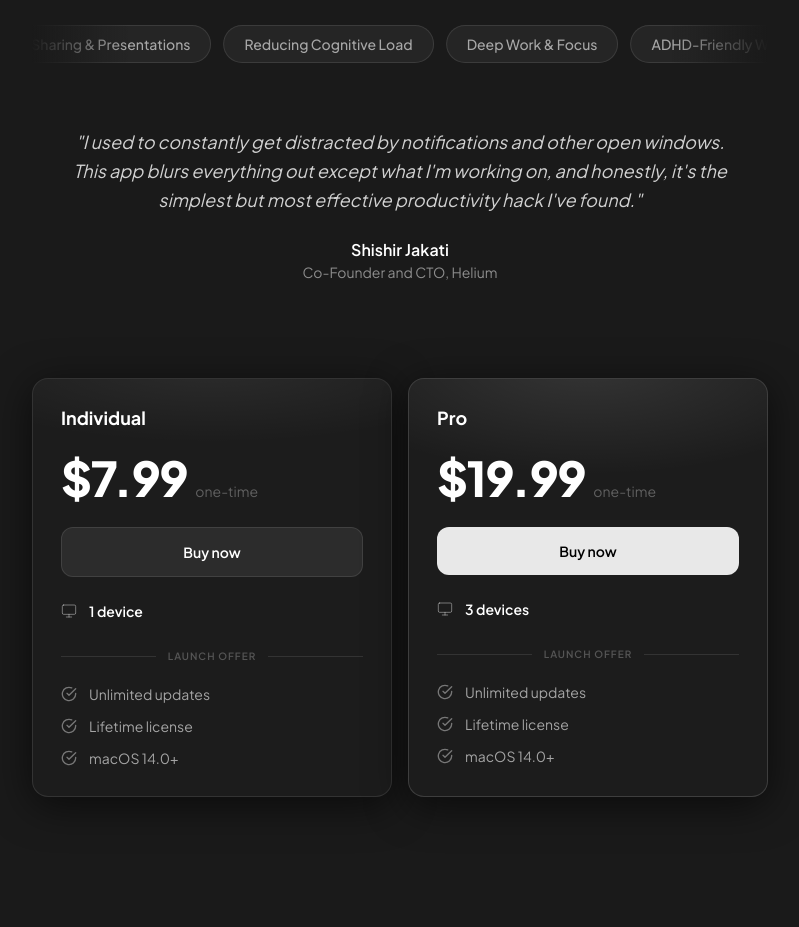
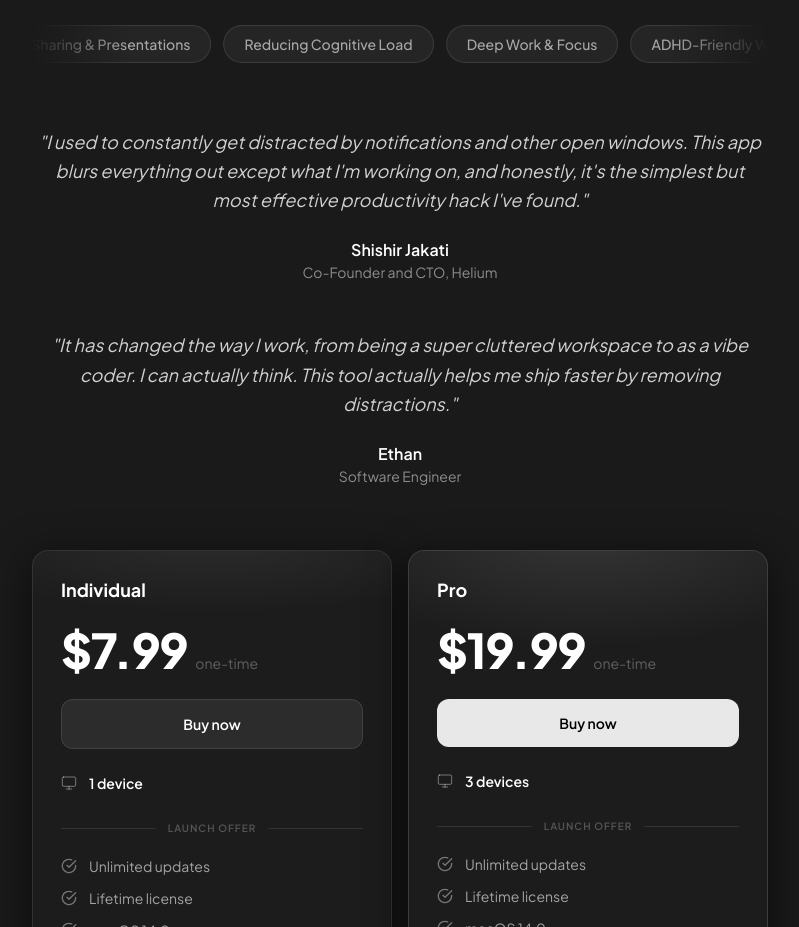
Before and after one commit to Abjcodes/muffle-web, a Next.js app: page / in a window 1280 px wide. Shown: the part 2163-3090 px from the top of the page, without its empty margins (240-1039 px from the left). Built offline with nearby package versions, Linux system fonts and the light colour scheme.

Commit message:
Added second testimonial

```diff
--- a/app/page.tsx
+++ b/app/page.tsx
@@ -298,15 +298,24 @@ export default function Home() {
           </div>
         </div>
 
-        {/* Testimonial */}
-        <div id="testimonial" className="mb-24 flex justify-center">
-          <div className="max-w-2xl text-center">
+        {/* Testimonials */}
+        <div id="testimonial" className="mb-16 flex flex-col gap-12 items-center">
+          <div className="w-full text-center">
             <p className="text-white/80 text-lg leading-relaxed italic mb-6">
               "I used to constantly get distracted by notifications and other open windows. This app blurs everything out except what I'm working on, and honestly, it's the simplest but most effective productivity hack I've found."
             </p>
             <div>
               <p className="text-white font-semibold">Shishir Jakati</p>
               <p className="text-white/50 text-sm">Co-Founder and CTO, Helium</p>
+            </div>
+          </div>
+          <div className="w-full text-center">
+            <p className="text-white/80 text-lg leading-relaxed italic mb-6">
+              "It has changed the way I work, from being a super cluttered workspace to as a vibe coder. I can actually think. This tool actually helps me ship faster by removing distractions."
+            </p>
+            <div>
+              <p className="text-white font-semibold">Ethan</p>
+              <p className="text-white/50 text-sm">Software Engineer</p>
             </div>
           </div>
         </div>
```
